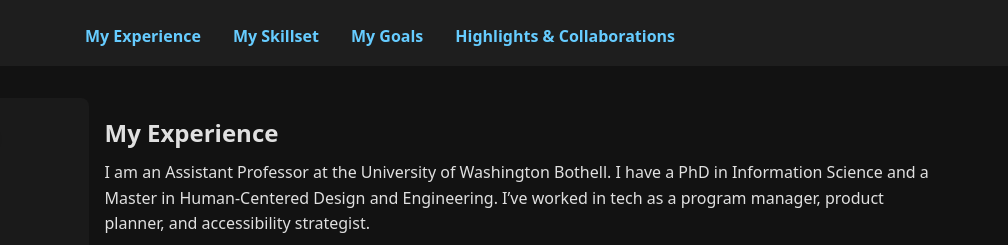
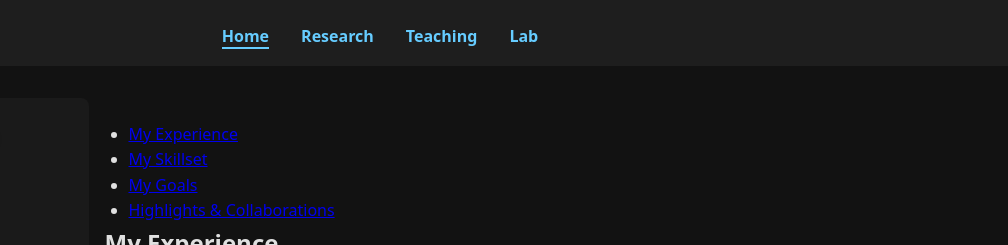
Before and after one commit to danper2024/annsuka-zolyomi-site, a plain HTML site: page index.html in a window 1280 px wide. Shown: the top 245 px of the page, 272-1280 px from the left. Drawn offline with Linux system fonts and the light colour scheme.

Commit message:
Update index.html
baseline attempt 2

```diff
--- a/index.html
+++ b/index.html
@@ -7,16 +7,18 @@
   <link rel="stylesheet" href="style.css" />
 </head>
 <body>
+  <!-- Top Navigation for Site Pages -->
   <nav class="top-nav">
     <ul>
-      <li><a href="#experience">My Experience</a></li>
-      <li><a href="#skillset">My Skillset</a></li>
-      <li><a href="#goals">My Goals</a></li>
-      <li><a href="#highlights">Highlights & Collaborations</a></li>
+      <li><a href="index.html" class="active">Home</a></li>
+      <li><a href="research.html">Research</a></li>
+      <li><a href="teaching.html">Teaching</a></li>
+      <li><a href="lab.html">Lab</a></li>
     </ul>
   </nav>
 
   <div class="container">
+    <!-- Sidebar with Profile and Links -->
     <aside class="sidebar">
       <img src="profile.jpg" alt="Annuska Zolyomi" class="profile-pic" />
       <ul>
@@ -28,7 +30,18 @@
       <button id="theme-toggle" class="toggle-btn">Toggle Dark Mode</button>
     </aside>
 
+    <!-- Main Content -->
     <main class="main">
+      <!-- Internal Section Navigation -->
+      <nav class="section-nav">
+        <ul>
+          <li><a href="#experience">My Experience</a></li>
+          <li><a href="#skillset">My Skillset</a></li>
+          <li><a href="#goals">My Goals</a></li>
+          <li><a href="#highlights">Highlights & Collaborations</a></li>
+        </ul>
+      </nav>
+
       <section id="experience">
         <h2>My Experience</h2>
         <p>I am an Assistant Professor at the University of Washington Bothell. I have a PhD in Information Science and a Master in Human-Centered Design and Engineering. I’ve worked in tech as a program manager, product planner, and accessibility strategist.</p>
```
